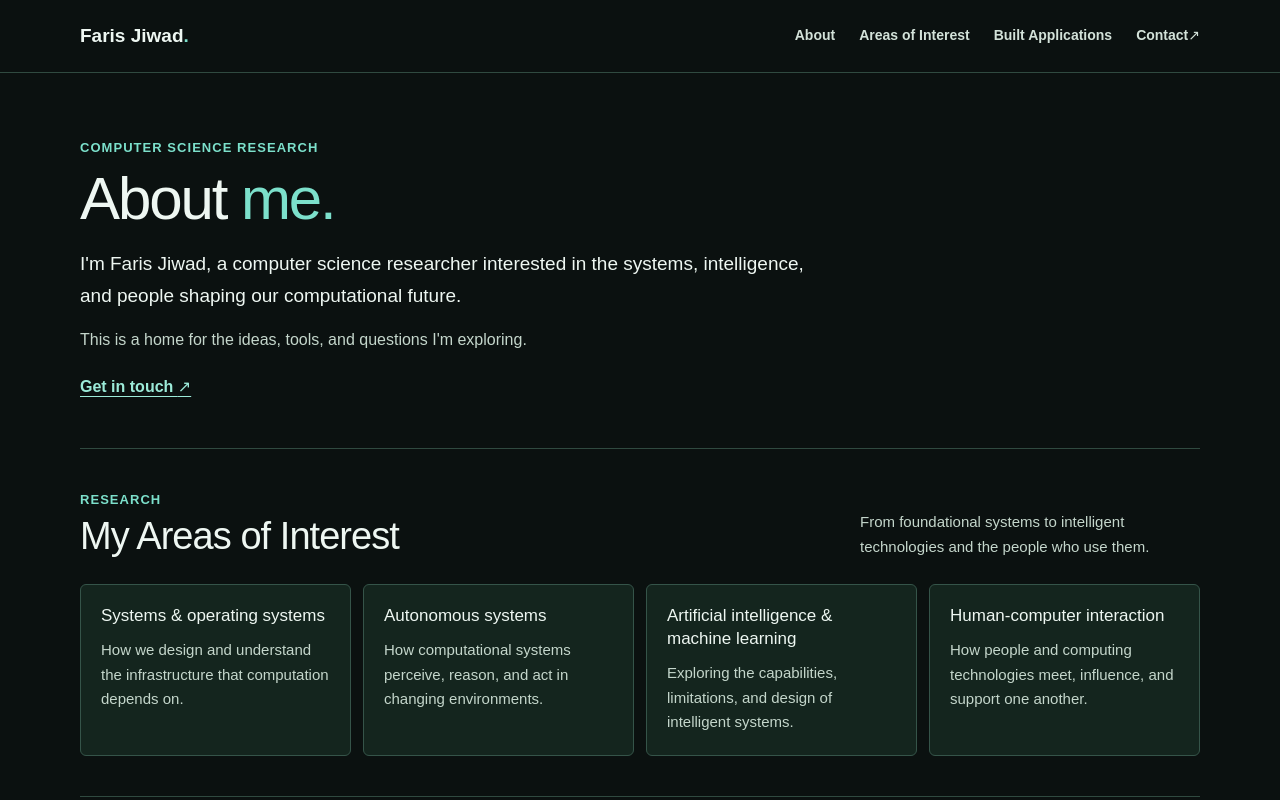
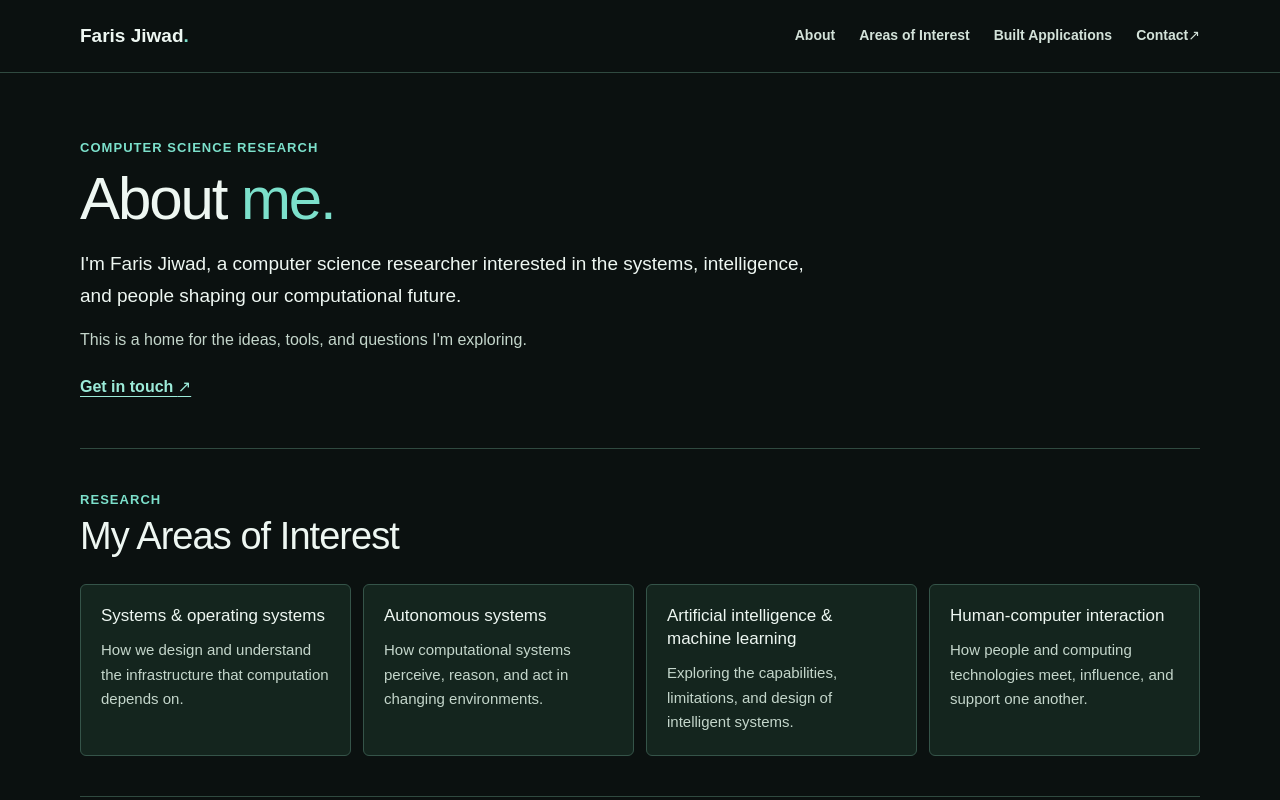
Before and after one commit to farisjiwad/farisjiwad.github.io, an Astro site: page / in a window 1280 px wide. Shown: the top 800 px of the page. Built offline with nearby package versions, Linux system fonts and the light colour scheme; Astro itself is replaced by a stand-in of ours.

Commit message:
Remove random nonsense line

```diff
--- a/src/pages/index.astro
+++ b/src/pages/index.astro
@@ -19,7 +19,6 @@ import '../styles/global.css';
 		<section class="section shell" id="research" aria-labelledby="research-title">
 			<div class="section-heading">
 				<div><p class="eyebrow">Research</p><h2 id="research-title">My Areas of Interest</h2></div>
-				<p>From foundational systems to intelligent technologies and the people who use them.</p>
 			</div>
 			<div class="interest-grid">
 				<article class="interest-card"><h3>Systems &amp; operating systems</h3><p>How we design and understand the infrastructure that computation depends on.</p></article>
```
